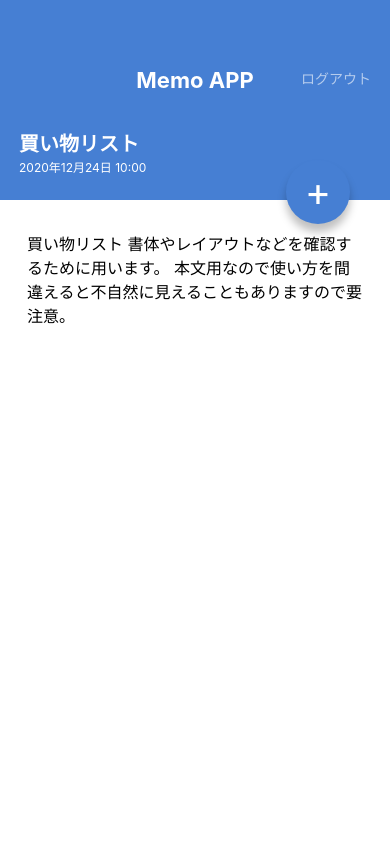
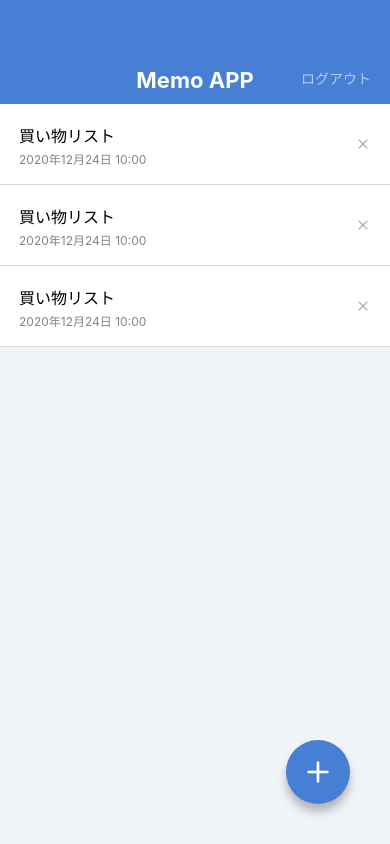
Before and after one commit to tomojin3636/MemoApp, a React Native app: screen /MemoList in a window 390 px wide. Built offline with nearby package versions, Linux system fonts and the light colour scheme.

Commit message:
Install @expo/vector-icons

```diff
--- a/App.jsx
+++ b/App.jsx
@@ -1,10 +1,10 @@
 import React from 'react';
 
 import MemoListScreen from './src/screens/MemoListScreen';
-import MemoDetailScreen from './src/screens/MemoDetailScreen';
+// import MemoDetailScreen from './src/screens/MemoDetailScreen';
 
 export default function App() {
   return (
-    <MemoDetailScreen />
+    <MemoListScreen />
   );
 }
--- a/package.json
+++ b/package.json
@@ -10,6 +10,7 @@
     "eject": "expo eject"
   },
   "dependencies": {
+    "@expo/vector-icons": "^13.0.0",
     "expo": "~45.0.0",
     "expo-status-bar": "~1.3.0",
     "expo-updates": "~0.13.2",
--- a/src/components/CircleButton.jsx
+++ b/src/components/CircleButton.jsx
@@ -1,19 +1,20 @@
 import React from 'react';
-import { View, Text, StyleSheet } from 'react-native';
+import { View, StyleSheet } from 'react-native';
 import { string, shape } from 'prop-types';
+import { Feather } from '@expo/vector-icons';
 
 export default function CircleButton(props) {
-  const { children, style } = props;
+  const { style, name } = props;
   return (
     <View style={[styles.circleButton, style]}>
-      <Text style={styles.circleButtonLabel}>{children}</Text>
+      <Feather name={name} size={32} color="white" />
     </View>
   );
 }
 
 CircleButton.propTypes = {
-  children: string.isRequired,
   style: shape(),
+  name: string.isRequired,
 };
 
 CircleButton.defaultProps = {
--- a/src/components/MemoList.jsx
+++ b/src/components/MemoList.jsx
@@ -1,5 +1,6 @@
 import React from 'react';
 import { View, Text, StyleSheet } from 'react-native';
+import { Feather } from '@expo/vector-icons';
 
 export default function MemoList() {
   return (
@@ -10,7 +11,7 @@
           <Text style={styles.memoListItemDate}>2020年12月24日 10:00</Text>
         </View>
         <View>
-          <Text>X</Text>
+          <Feather name="x" size={16} color="#B0B0B0" />
         </View>
       </View>
 
@@ -20,7 +21,7 @@
           <Text style={styles.memoListItemDate}>2020年12月24日 10:00</Text>
         </View>
         <View>
-          <Text>X</Text>
+          <Feather name="x" size={16} color="#B0B0B0" />
         </View>
       </View>
 
@@ -30,7 +31,7 @@
           <Text style={styles.memoListItemDate}>2020年12月24日 10:00</Text>
         </View>
         <View>
-          <Text>X</Text>
+          <Feather name="x" size={16} color="#B0B0B0" />
         </View>
       </View>
     </View>
--- a/src/screens/MemoDetailScreen.jsx
+++ b/src/screens/MemoDetailScreen.jsx
@@ -21,7 +21,7 @@
           本文用なので使い方を間違えると不自然に見えることもありますので要注意。
         </Text>
       </ScrollView>
-      <CircleButton style={{ top: 160, bottom: 'auto' }}>+</CircleButton>
+      <CircleButton style={{ top: 160, bottom: 'auto' }} name="edit-2" />
     </View>
   );
 }
--- a/src/screens/MemoListScreen.jsx
+++ b/src/screens/MemoListScreen.jsx
@@ -10,7 +10,7 @@
     <View style={styles.container}>
       <AppBar />
       <MemoList />
-      <CircleButton>+</CircleButton>
+      <CircleButton name="plus" />
     </View>
   );
 }
```
